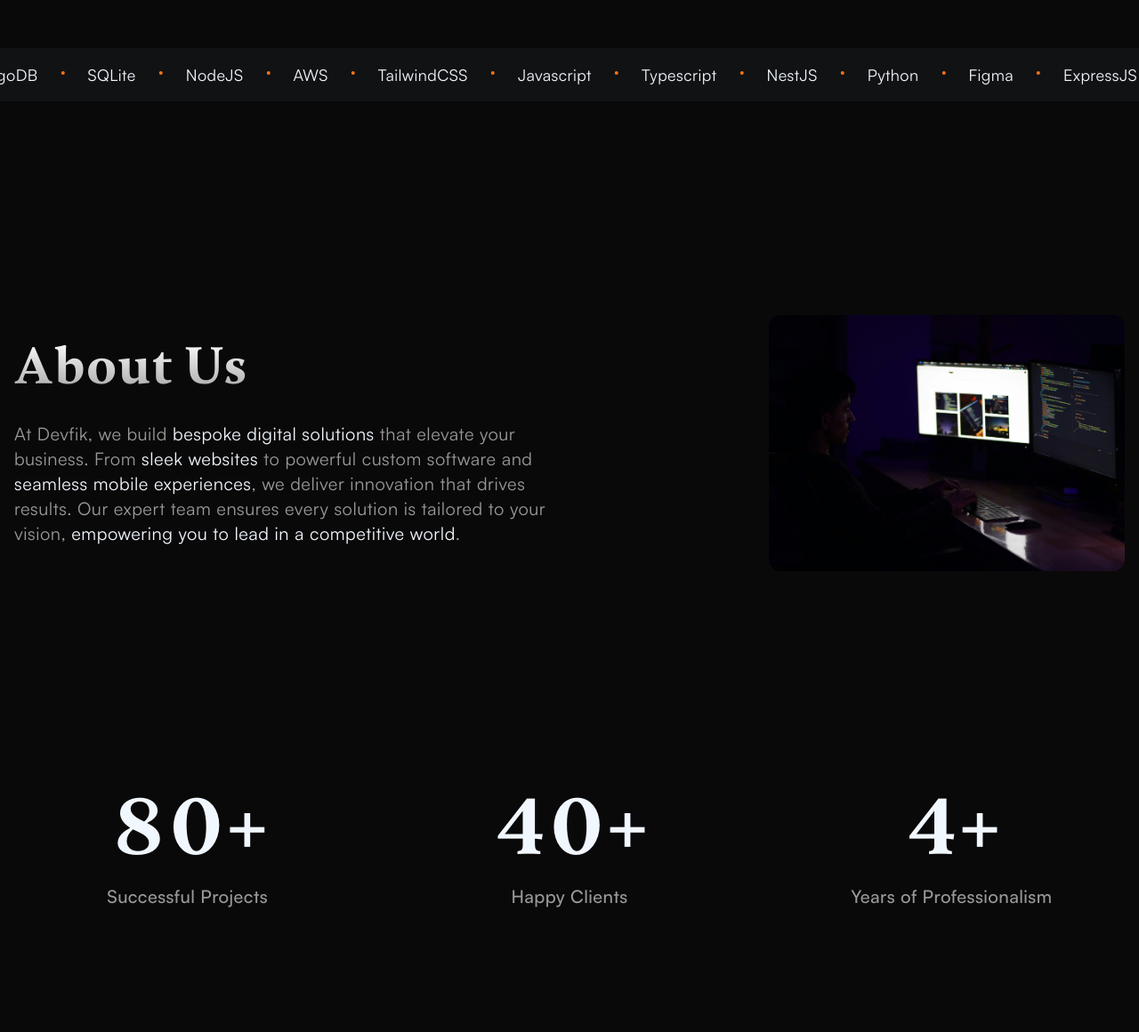
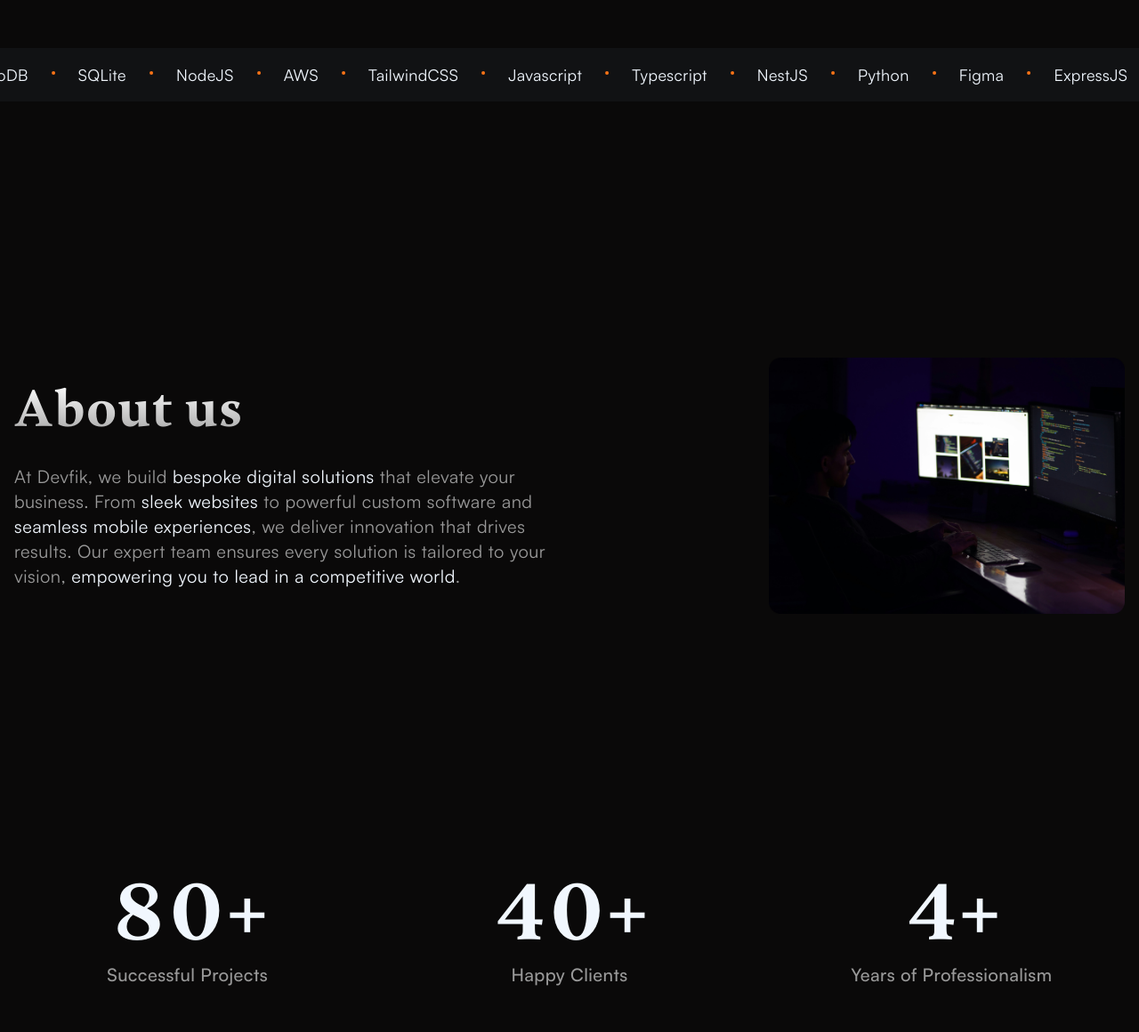
Before and after one commit to devfikdark/devfik-website, a Next.js app: page / in a window 1280 px wide. Shown: the part 602-1762 px from the top of the page at 89% size. Before the commit the page ends 1624 px from the top, so only its background shows below. Built offline with nearby package versions, Linux system fonts and the light colour scheme.

Commit message:
chore: initialized service section

```diff
--- a/src/app/_components/about-us-section.tsx
+++ b/src/app/_components/about-us-section.tsx
@@ -1,18 +1,18 @@
 import Image from "next/image";
 
 import { BlurFade } from "@/components/blur-fade";
-import Heading from "@/components/ui/heading";
+import { Heading } from "@/components/ui/heading";
 import aboutUs from "@/assets/images/about-us.png";
 
 export function AboutUsSection() {
   return (
-    <section className="container mt-40 lg:mt-60">
+    <section className="container mt-40 lg:mt-72">
       <div className="grid grid-cols-1 lg:grid-cols-2 gap-10 lg:justify-between">
         <div className="flex flex-col justify-center">
-          <BlurFade inView delay={0.25} yOffset={10}>
-            <Heading className="text-6xl">About Us</Heading>
+          <BlurFade delay={0.25} yOffset={10}>
+            <Heading className="text-6xl">About us</Heading>
           </BlurFade>
-          <BlurFade inView delay={0.5} yOffset={10}>
+          <BlurFade delay={0.5} yOffset={10}>
             <p className="text-xl mt-6 tracking-wide">
               At Devfik, we build <span className="text-foreground-normal">bespoke digital solutions</span> that elevate
               your business. From <span className="text-foreground-normal">sleek websites</span> to powerful custom
@@ -23,7 +23,7 @@ export function AboutUsSection() {
           </BlurFade>
         </div>
         <div className="flex justify-center lg:justify-end">
-          <BlurFade inView delay={1} yOffset={10}>
+          <BlurFade delay={1} yOffset={10}>
             <Image alt="about-us" className="max-w-full" height={400} src={aboutUs} width={400} />
           </BlurFade>
         </div>
--- a/src/app/_components/hero-section.tsx
+++ b/src/app/_components/hero-section.tsx
@@ -2,28 +2,30 @@ import Image from "next/image";
 
 import wavy from "@/assets/images/wavy.svg";
 import { BlurFade } from "@/components/blur-fade";
+import { DotPattern } from "@/components/dot-patterns";
 import { FlipWords } from "@/components/flip-word";
 import { Button } from "@/components/ui/button";
-import Heading from "@/components/ui/heading";
+import { Heading } from "@/components/ui/heading";
+import { cn } from "@/lib/utils";
 
-const words = ["Shape The Future", "Drive Innovation", "Empower Your Business", "Simplify Complexity"];
+const words = ["Shape The Future", "Drive Innovation", "Empower Business", "Simplify Complexity"];
 
 export function HeroSection() {
   return (
-    <div className="container pt-20 lg:pt-0 min-h-screen lg:min-h-[70vh] grid grid-cols-1 lg:grid-cols-3 items-center lg:justify-between">
+    <div className="container pt-20 lg:pt-0 min-h-screen lg:min-h-[70vh] grid grid-cols-1 lg:grid-cols-3 items-center lg:justify-between relative">
       <div className="lg:col-span-2">
-        <BlurFade inView delay={0.25} yOffset={10}>
+        <BlurFade delay={0.25} yOffset={10}>
           <Heading className="text-6xl font-bold">
             Creating Digital Solutions <br /> That
             <FlipWords words={words} />
           </Heading>
         </BlurFade>
 
-        <BlurFade inView delay={0.5} yOffset={10}>
+        <BlurFade delay={0.5} yOffset={10}>
           <p className="text-xl font-normal mt-4">Innovative solutions, tailored for your success</p>
         </BlurFade>
 
-        <BlurFade inView delay={0.75} yOffset={10}>
+        <BlurFade delay={0.75} yOffset={10}>
           <Button className="mt-8" size="lg">
             Get In Touch
           </Button>
@@ -31,10 +33,12 @@ export function HeroSection() {
       </div>
 
       <div className="flex justify-center lg:justify-start">
-        <BlurFade inView delay={1} yOffset={10}>
+        <BlurFade delay={1} yOffset={10}>
           <Image alt="wavy" className="max-w-full h-auto" height={500} src={wavy} width={500} />
         </BlurFade>
       </div>
+
+      <DotPattern className={cn("[mask-image:radial-gradient(400px_circle_at_center,white,transparent)]")} />
     </div>
   );
 }
--- /dev/null
+++ b/src/app/_components/service-section.tsx
@@ -0,0 +1,13 @@
+import { Heading } from "@/components/ui/heading";
+import React from "react";
+
+export function ServiceSection() {
+  return (
+    <section className="container  mt-40 lg:mt-72">
+      <Heading className="text-center text-6xl">Services we provide</Heading>
+      <p className="text-center text-lg mt-4 tracking-wide">
+        We provide the best solution for your next business needs. You name it we have it
+      </p>
+    </section>
+  );
+}
--- a/src/app/_components/stats.tsx
+++ b/src/app/_components/stats.tsx
@@ -5,10 +5,10 @@ import { cn } from "@/lib/utils";
 
 export function Stats() {
   return (
-    <section className="container mt-40 lg:mt-60">
+    <section className="container mt-40 lg:mt-72">
       <div className="grid grid-cols-1 md:grid-cols-3 gap-10">
-        <BlurFade inView delay={0.25} yOffset={10}>
-          <div className="flex flex-row md:flex-col gap-4 justify-start md:justify-center items-center">
+        <BlurFade delay={0.25} yOffset={10}>
+          <div className="flex flex-row md:flex-col gap-4 md:gap-2 justify-start md:justify-center items-center">
             <p
               className={cn(
                 "whitespace-pre-wrap text-7xl md:text-8xl font-bold tracking-tighter text-foreground-normal",
@@ -19,8 +19,8 @@ export function Stats() {
             <p className="text-lg md:text-xl font-medium text-foreground">Successful Projects</p>
           </div>
         </BlurFade>
-        <BlurFade inView delay={0.5} yOffset={10}>
-          <div className="flex flex-row md:flex-col gap-4 justify-start md:justify-center items-center">
+        <BlurFade delay={0.5} yOffset={10}>
+          <div className="flex flex-row md:flex-col gap-4 md:gap-2 justify-start md:justify-center items-center">
             <p
               className={cn(
                 "whitespace-pre-wrap text-7xl md:text-8xl font-bold tracking-tighter text-foreground-normal",
@@ -31,8 +31,8 @@ export function Stats() {
             <p className="text-lg md:text-xl font-medium text-foreground">Happy Clients</p>
           </div>
         </BlurFade>
-        <BlurFade inView delay={0.75} yOffset={10}>
-          <div className="flex flex-row md:flex-col gap-4 justify-start md:justify-center items-center">
+        <BlurFade delay={0.75} yOffset={10}>
+          <div className="flex flex-row md:flex-col gap-4 md:gap-2 justify-start md:justify-center items-center">
             <p
               className={cn(
                 "whitespace-pre-wrap text-7xl md:text-8xl font-bold tracking-tighter text-foreground-normal",
--- a/src/app/_components/technologies-section.tsx
+++ b/src/app/_components/technologies-section.tsx
@@ -34,7 +34,7 @@ const Technologies = [
 
 export function TechnologiesSection() {
   return (
-    <BlurFade inView delay={1} yOffset={10}>
+    <BlurFade delay={1} yOffset={10}>
       <div className="mt-24 py-2 bg-card">
         <Marquee pauseOnHover className="[--duration:35s]">
           {Technologies.map((el, index) => (
--- a/src/app/page.tsx
+++ b/src/app/page.tsx
@@ -2,7 +2,7 @@ import { AboutUsSection } from "./_components/about-us-section";
 import { HeroSection } from "./_components/hero-section";
 import { Stats } from "./_components/stats";
 import { TechnologiesSection } from "./_components/technologies-section";
-
+import { ServiceSection } from "./_components/service-section";
 export default function Home() {
   return (
     <>
@@ -10,6 +10,7 @@ export default function Home() {
       <TechnologiesSection />
       <AboutUsSection />
       <Stats />
+      <ServiceSection />
     </>
   );
 }
--- a/src/components/blur-fade.tsx
+++ b/src/components/blur-fade.tsx
@@ -1,7 +1,6 @@
 "use client";
 
-import { useRef } from "react";
-import { AnimatePresence, motion, useInView, Variants } from "framer-motion";
+import { motion, Variants } from "framer-motion";
 
 /* eslint-disable */
 interface BlurFadeProps {
@@ -13,9 +12,8 @@ interface BlurFadeProps {
   };
   duration?: number;
   delay?: number;
-  xOffset?: number; // Added for horizontal movement
+  xOffset?: number;
   yOffset?: number;
-  inView?: boolean;
   blur?: string;
 }
 
@@ -27,12 +25,8 @@ export function BlurFade({
   delay = 0,
   xOffset = 0,
   yOffset = 0,
-  inView = false,
   blur = "6px",
 }: BlurFadeProps) {
-  const ref = useRef(null);
-  const inViewResult = useInView(ref, { once: true });
-  const isInView = !inView || inViewResult;
   const defaultVariants: Variants = {
     hidden: { x: xOffset, y: yOffset, opacity: 0, filter: `blur(${blur})` },
     visible: { x: 0, y: 0, opacity: 1, filter: `blur(0px)` },
@@ -40,13 +34,11 @@ export function BlurFade({
   const combinedVariants = variant || defaultVariants;
 
   return (
-    <AnimatePresence>
     <motion.div
-        ref={ref}
-        animate={isInView ? "visible" : "hidden"}
       className={className}
-        exit="hidden"
       initial="hidden"
+      whileInView="visible"
+      viewport={{ once: true, amount: 0.8 }}
       transition={{
         delay: 0.04 + delay,
         duration,
@@ -55,6 +47,5 @@ export function BlurFade({
       variants={combinedVariants}>
       {children}
     </motion.div>
-    </AnimatePresence>
   );
 }
--- /dev/null
+++ b/src/components/dot-patterns.tsx
@@ -0,0 +1,49 @@
+import { useId } from "react";
+
+import { cn } from "@/lib/utils";
+
+interface DotPatternProps {
+  width?: any;
+  height?: any;
+  x?: any;
+  y?: any;
+  cx?: any;
+  cy?: any;
+  cr?: any;
+  className?: string;
+  [key: string]: any;
+}
+export function DotPattern({
+  width = 16,
+  height = 16,
+  x = 0,
+  y = 0,
+  cx = 1,
+  cy = 1,
+  cr = 1,
+  className,
+  ...props
+}: DotPatternProps) {
+  const id = useId();
+
+  return (
+    <svg
+      aria-hidden="true"
+      className={cn("pointer-events-none absolute inset-0 h-full w-full fill-neutral-400/80", className)}
+      {...props}>
+      <defs>
+        <pattern
+          id={id}
+          width={width}
+          height={height}
+          patternUnits="userSpaceOnUse"
+          patternContentUnits="userSpaceOnUse"
+          x={x}
+          y={y}>
+          <circle id="pattern-circle" cx={cx} cy={cy} r={cr} />
+        </pattern>
+      </defs>
+      <rect width="100%" height="100%" strokeWidth={0} fill={`url(#${id})`} />
+    </svg>
+  );
+}
--- a/src/components/ui/heading.tsx
+++ b/src/components/ui/heading.tsx
@@ -8,7 +8,7 @@ interface HeadingProps {
   className?: string;
 }
 
-const Heading = ({ children, className }: HeadingProps) => {
+export function Heading({ children, className }: HeadingProps) {
   return (
     <div
       className={cn(
@@ -19,6 +19,4 @@ const Heading = ({ children, className }: HeadingProps) => {
       {children}
     </div>
   );
-};
-
-export default Heading;
+}
```
Lines whose indentation alone changed are shown as unchanged.
